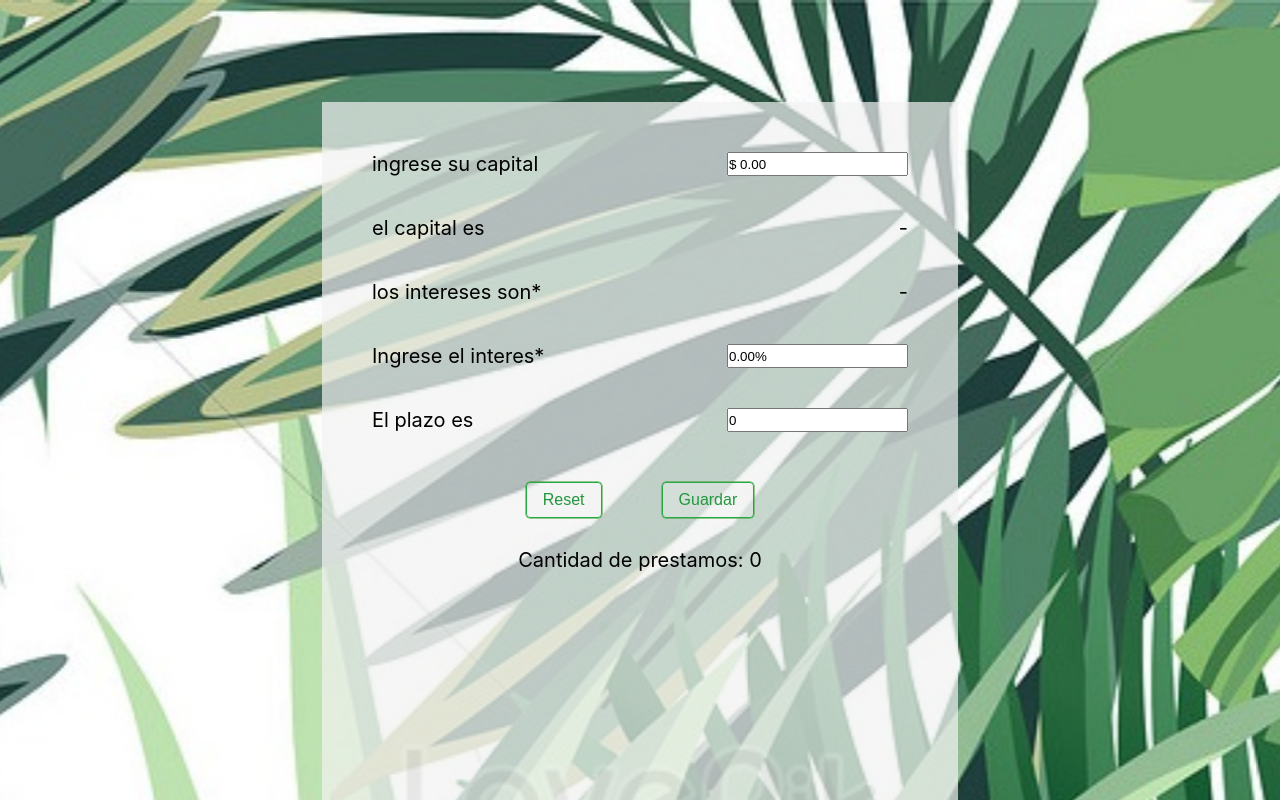
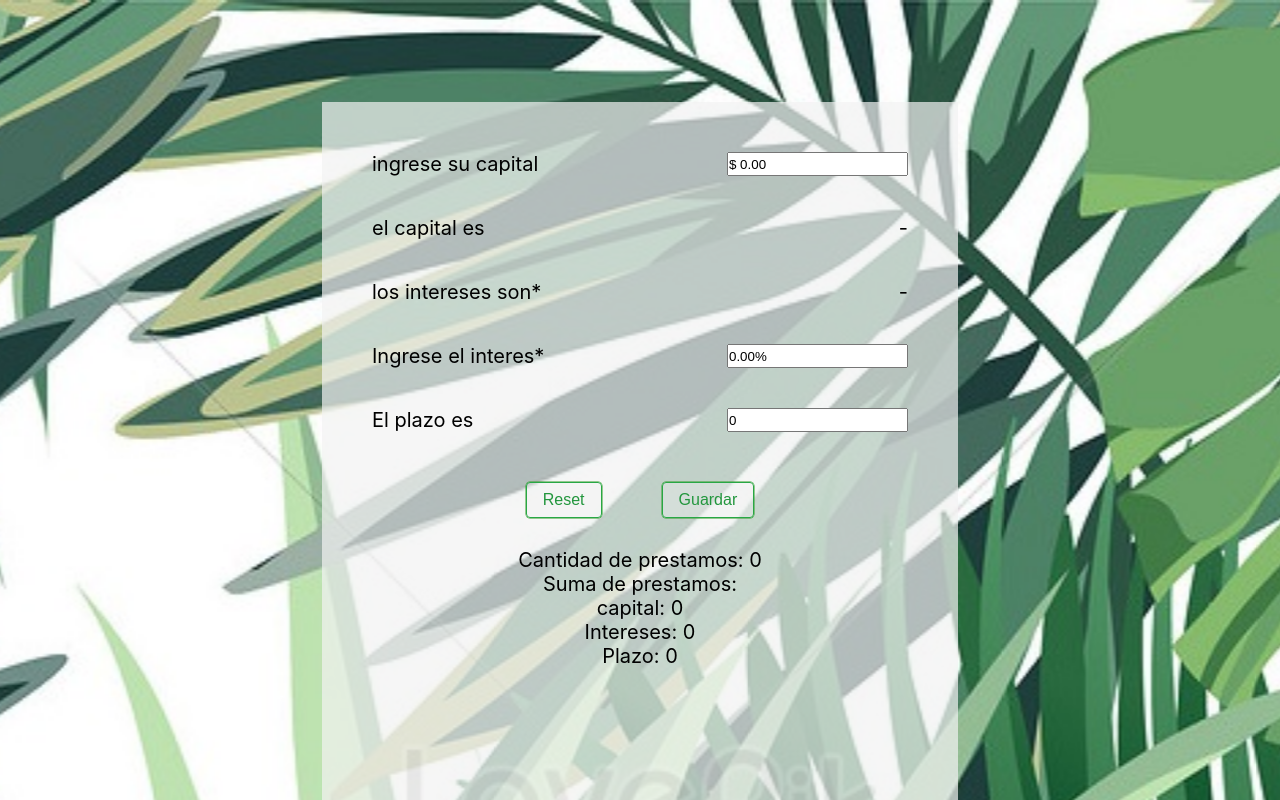
Before and after one commit to belen15/pruebaredux, a React (Create React App) app: page / in a window 1280 px wide. Shown: the top 800 px of the page. Built offline with nearby package versions, Linux system fonts and the light colour scheme.

Commit message:
se agrego sumacomponent

```diff
--- a/src/App.js
+++ b/src/App.js
@@ -15,6 +15,7 @@ import ImagenFondo from './images3.jpg';
 import MaximoComponent from './components/MaximoComponent';
 import MinimoComponent from './components/MinimoComponent';
 import ContadorComponent from './components/ContadorComponent';
+import SumaComponent from './components/SumaComponent';
 
 function App() {
   return (
@@ -37,6 +38,7 @@ function App() {
 
 
          <ContadorComponent/>
+         <SumaComponent/>
 
         </div>
       </Parallax>
--- /dev/null
+++ b/src/components/SumaComponent.js
@@ -0,0 +1,19 @@
+import React from 'react'
+import { useSelector } from 'react-redux'
+
+const SumaComponent = () => {
+  const suma = useSelector(state => state.SumaReducer)
+
+
+  return (
+    <div>
+      Suma de prestamos:
+      <ul>capital: {suma.capital}</ul>
+      <ul>Intereses: {suma.interes}</ul>
+      <ul>Plazo: {suma.plazo}</ul>
+      <br />
+    </div>
+  )
+}
+
+export default SumaComponent
--- a/src/store.js
+++ b/src/store.js
@@ -102,6 +102,20 @@ function ContadorReducer(state = 0, action) {
   }
 }
 
+function SumaReducer(state = { plazo: 0, capital: 0, interes: 0 }, action) {
+  switch (action.type) {
+    case 'guardar-ultimo':
+      return {
+        plazo: state.plazo + action.p,
+        capital: state.capital + action.c,
+        interes: state.interes + action.i,
+      }
+    default:
+      return state;
+  }
+}
+
+
 
 //llamar a cada uno de los reducer
 let store = createStore(combineReducers({
@@ -111,7 +125,8 @@ let store = createStore(combineReducers({
   UltimoReducer,
   MaximoReducer,
   MinimoReducer,
-  ContadorReducer
+  ContadorReducer,
+  SumaReducer
 }));
 
 store.subscribe(() => {
```
